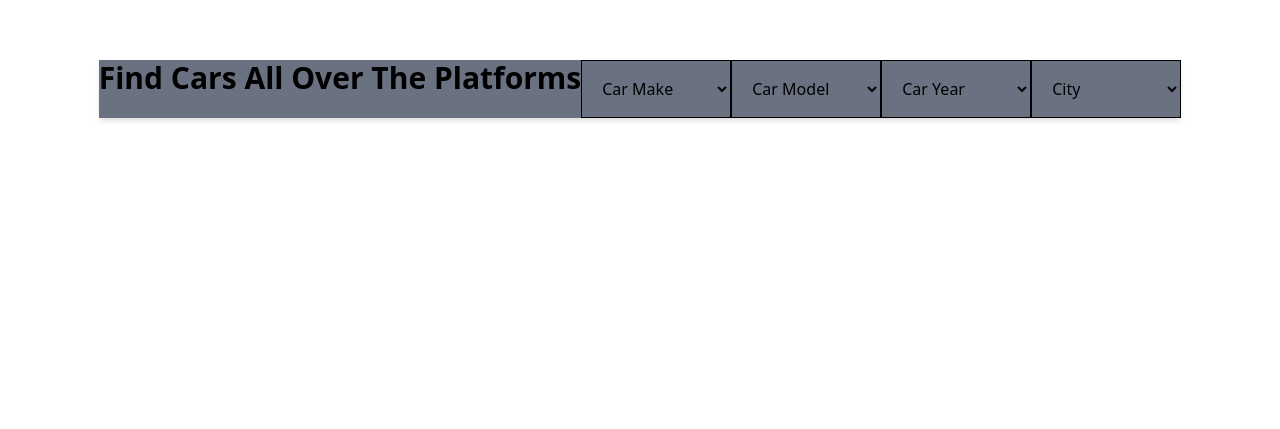
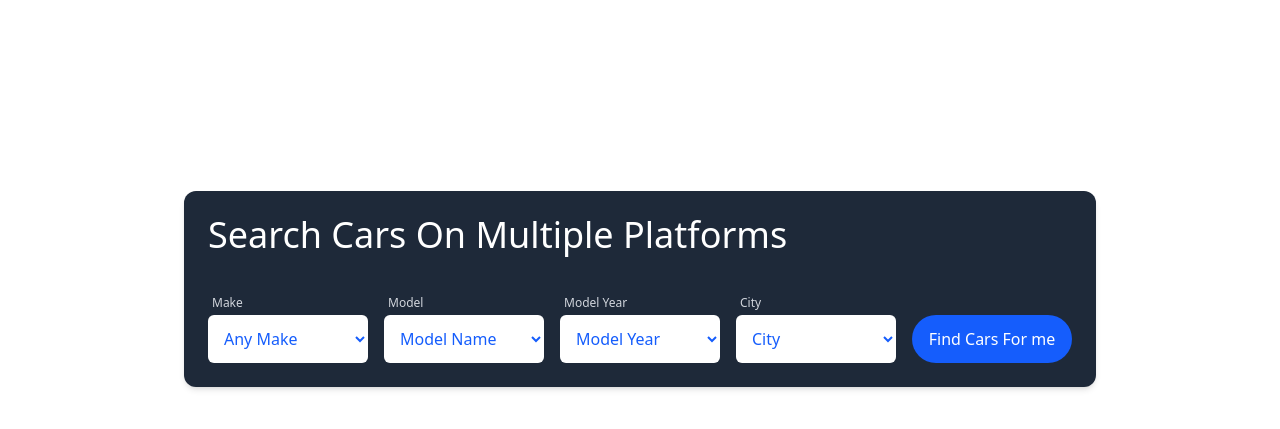
Before and after one commit to Mohiudin282/Auto-Hunt, a React (Vite) app in the folder frontend/: page /dashboard in a window 1280 px wide. Shown: the part 111-540 px from the top of the page. Built offline with nearby package versions, Linux system fonts and the light colour scheme.

Commit message:
Dashboard changes

```diff
--- a/frontend/src/pages/Dashboard.tsx
+++ b/frontend/src/pages/Dashboard.tsx
@@ -1,28 +1,41 @@
 export function Dashboard() {
     return (
-        <div className="h-screen flex flex-col">
-            <div className="h-[400px] bg-white-100 flex flex-col items-center justify-center">
+        <div className="h-screen flex flex-col items-center justify-center">
+            <div className="bg-gray-800 text-white p-6 rounded-xl shadow-md max-w-5xl flex-col mx-auto">
+                <h1 className="text-4xl font-sans+++ mb-10">
+                    Search Cars On Multiple Platforms
+                </h1>
+                    <div className= "flex flex-wrap gap-4 items-end">
+                        <div className="flex flex-col">
+                            <label className="text-xs text-gray-300 ml-1 mb-1">Make</label>
+                            <select className="p-3 rounded-md text-blue-600 bg-white w-40">
+                                <option>Any Make</option>
+                            </select>
+                        </div>
+                        <div className="flex flex-col">
+                            <label className="text-xs text-gray-300 ml-1 mb-1">Model</label>
+                            <select className="p-3 rounded-md text-blue-600 bg-white w-40">
+                                <option>Model Name</option>
+                            </select>
+                        </div>
+                        <div className="flex flex-col">
+                            <label className="text-xs text-gray-300 ml-1 mb-1">Model Year</label>
+                            <select className="p-3 rounded-md text-blue-600 bg-white w-40">
+                                <option>Model Year</option>
+                            </select>
+                        </div>
+                        <div className="flex flex-col">
+                            <label className="text-xs text-gray-300 ml-1 mb-1">City</label>
+                            <select className="p-3 rounded-md text-blue-600 bg-white w-40">
+                                <option>City</option>
+                            </select>
 
-                <div className="bg-gray-500 shadow-md flex gap-0">
-                <h1 className="text-3xl font-bold text-black text-center justify-center">
-                    Find Cars All Over The Platforms
-                </h1>
-                    <select className="flex-1 min-w-[150px] p-4 border ">
-                        <option disabled selected>Car Make</option>
-                    </select>
-                    <select className="flex-1 min-w-[150px] p-4 border ">
-                        <option disabled selected>Car Model</option>
-                    </select>
-                    <select className="flex-1 min-w-[150px] p-4 border ">
-                        <option disabled selected>Car Year</option>
-                    </select>
-                    <select className="flex-1 min-w-[150px] p-4 border ">
-                        <option disabled selected>City</option>
-                    </select>
+                        </div>
+                        <button className="bg-blue-600 text-white px-4 py-2 rounded-4xl p-3 w-40 h-12 ">Find Cars For me</button>
+                    </div>
                 </div>
 
             </div>
-        </div>
 
     );
 }
```
